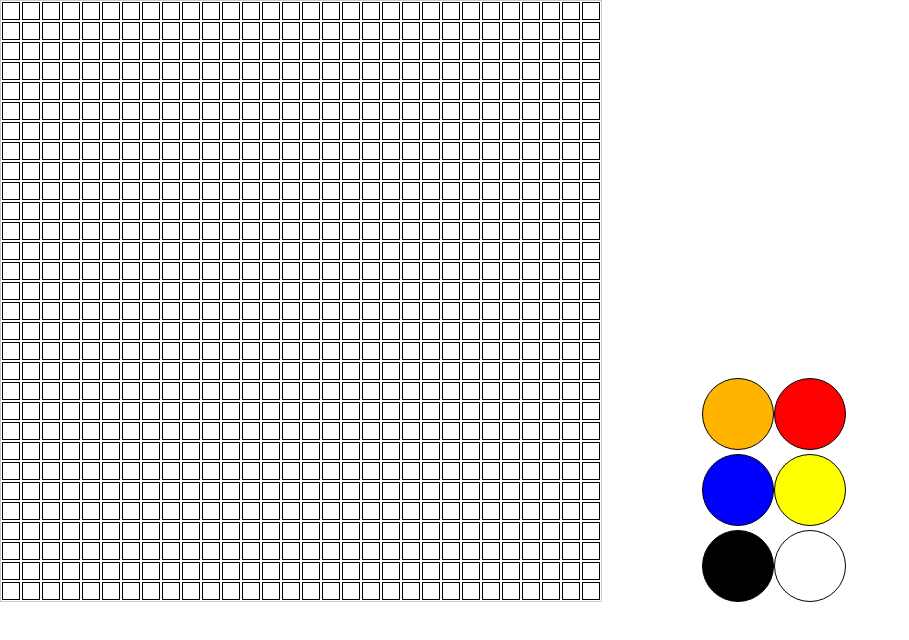
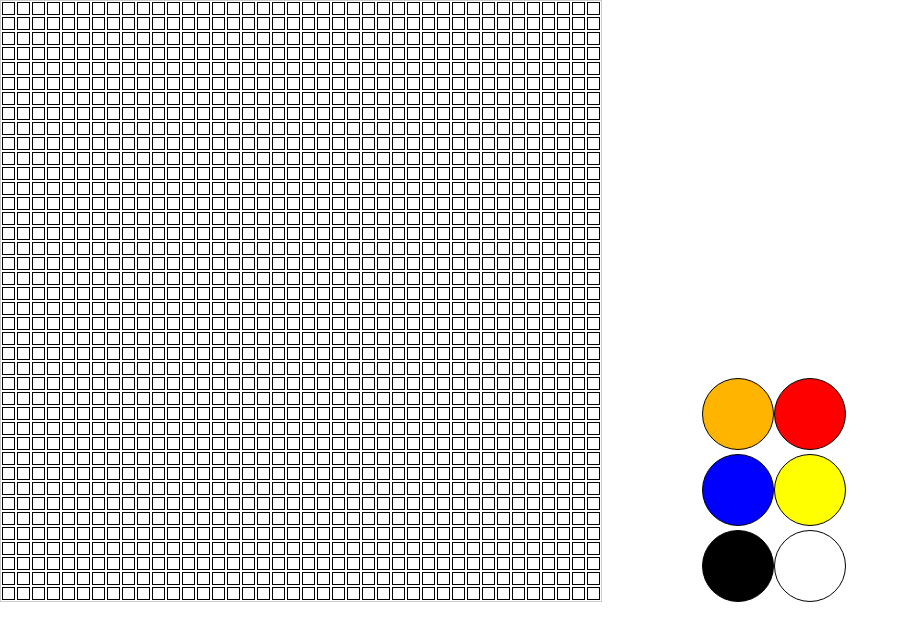
Before and after one commit to AgarDraug/Mondrian, a React (Create React App) app: page / in a window 1280 px wide. Shown: the top 640 px of the page, without its empty margins (0-909 px from the left). Built offline with nearby package versions, Linux system fonts and the light colour scheme.

Commit message:
Increased Number of squares

```diff
--- a/src/components/Container.jsx
+++ b/src/components/Container.jsx
@@ -114,7 +114,7 @@ class Container extends React.Component{
   }
 
   renderSquares() {
-    const rows = 30;
+    const rows = 40;
     const ret = [];
     let key = 0;
 
@@ -152,7 +152,7 @@ class Container extends React.Component{
 
   render() {
     return (
-    <div style={ styles }>
+    <div style={ styles } id={'canvas'}>
       {this.renderSquares()}
     </div>
     );
--- a/src/components/Square.jsx
+++ b/src/components/Square.jsx
@@ -3,8 +3,8 @@ import React from 'react';
 class Square extends React.Component{
   state = {
     margin: '1px',
-    width : '18px',
-    height: '18px',
+    width : '13px',
+    height: '13px',
     color: '#fff',
     selected: false,
     hover: false,
@@ -26,15 +26,15 @@ class Square extends React.Component{
     if (!this.state.hover) {
       this.setState({
         margin: '0px',
-        width: '20px',
-        height: '20px',
+        width: '15px',
+        height: '15px',
         hover: true,
       });
     } else {
       this.setState({
         margin: '1px',
-        width : '18px',
-        height: '18px',
+        width : '13px',
+        height: '13px',
         hover: false,
       });
     }
```
